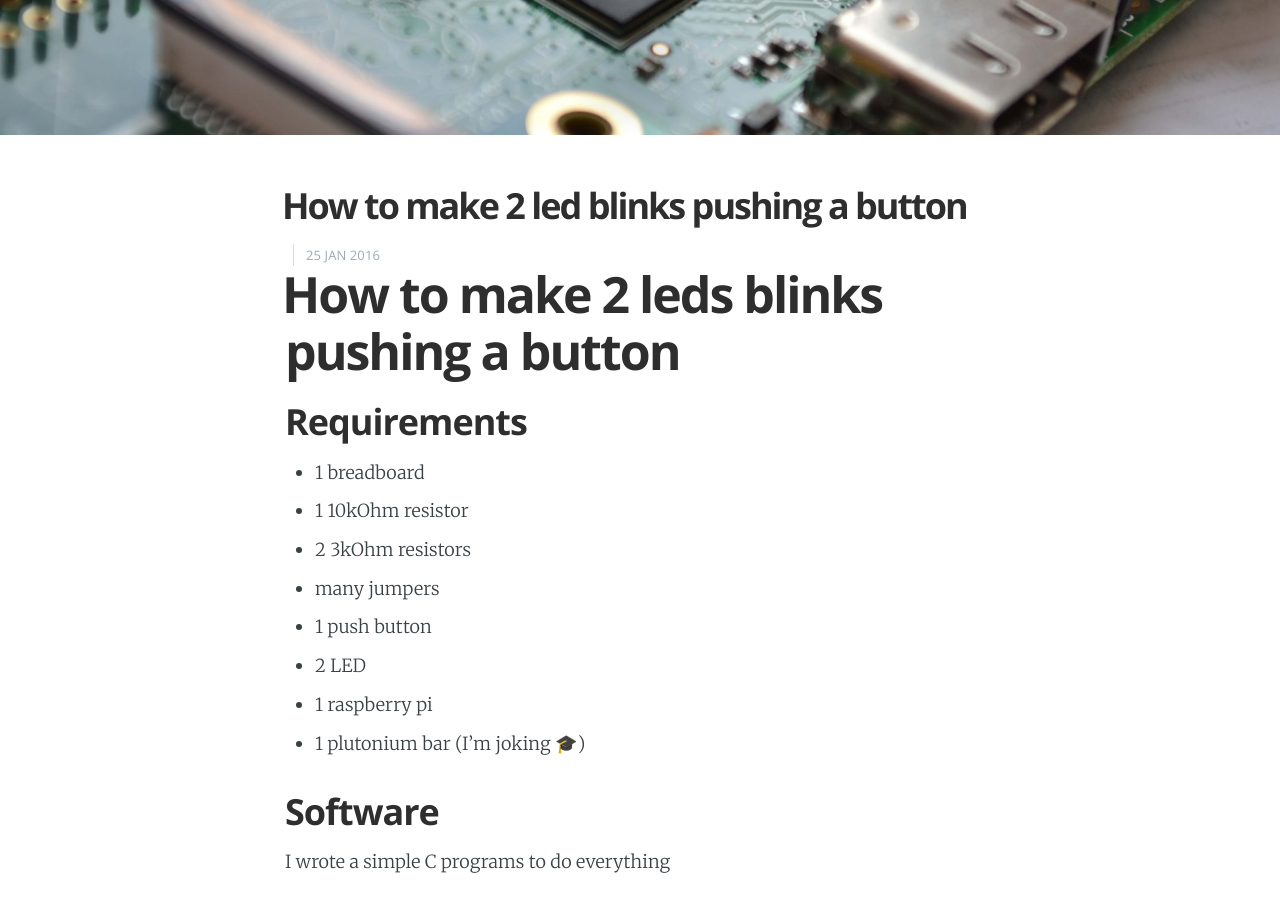
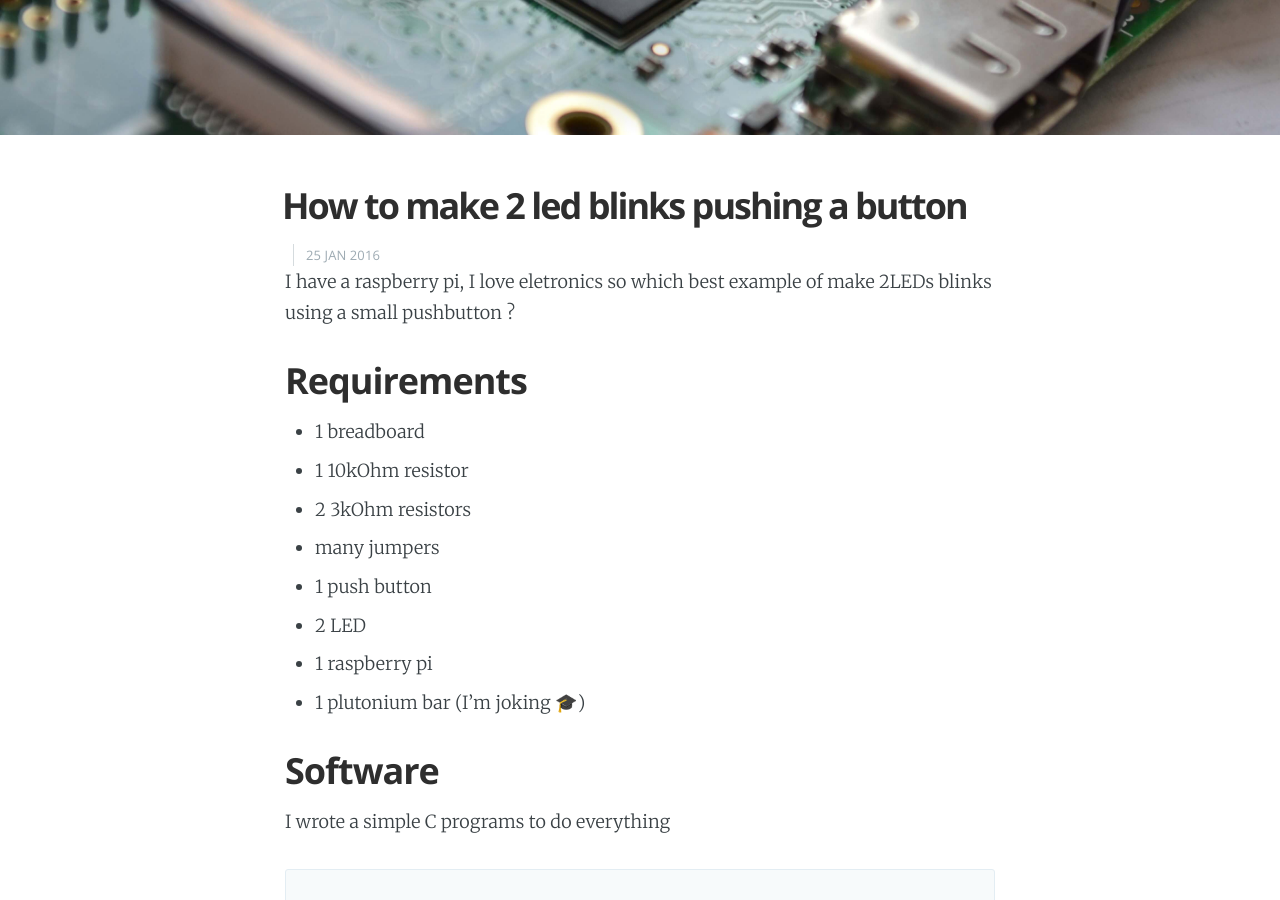
Before and after one commit to dlion/domenicoluciani, a Jekyll site: the page built from _posts/2016-01-25-2-leds-blink.md, in a window 1280 px wide and 900 px high, scrolled down 450 px. Built offline with Jekyll 4.4.1, drawn with Linux system fonts in a browser that asks for light colours; nearby versions of some CDN libraries; emoji names are drawn with the system emoji font; Markdown is read by kramdown in place of the engine named in the settings.

Commit message:
Fixed post

```diff
--- a/_posts/2016-01-25-2-leds-blink.md
+++ b/_posts/2016-01-25-2-leds-blink.md
@@ -5,10 +5,7 @@ date: 2016-01-25 21:40:00
 catgories: "Past, RaspberryPi, Electronics"
 cover: "/assets/images/covers/raspberry.jpg"
 ---
-
-
-
-# How to make 2 leds blinks pushing a button
+I have a raspberry pi, I love eletronics so which best example of make 2LEDs blinks using a small pushbutton ?
 
 ## Requirements
 - 1 breadboard
```
